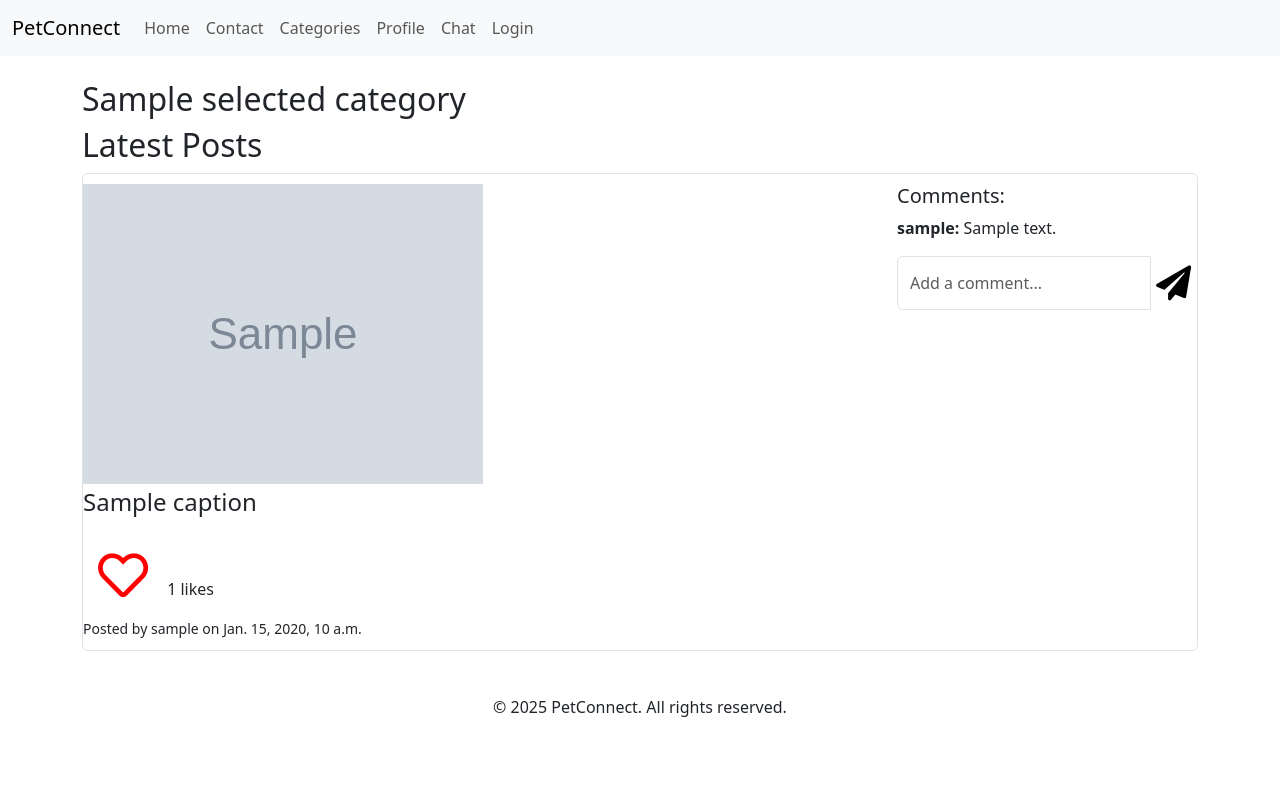
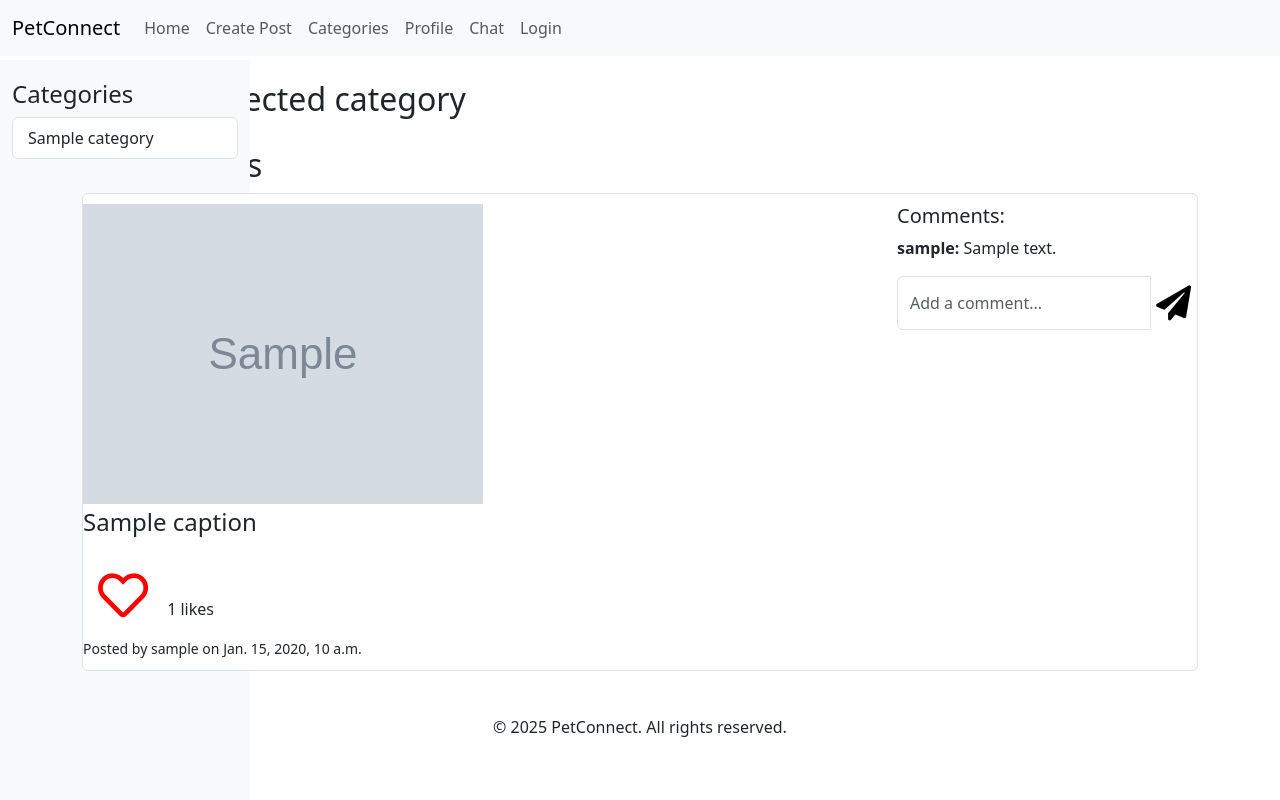
Before and after one commit to AdamAsheen/PetConnect, a Django app: template PetConnect/templates/category_detail.html in a window 1280 px wide. Run offline with Django 3.2, Linux system fonts and the light colour scheme; the template is opened without the code that fills it: most values are stand-ins (such as "Sample title", 1, 10 or a date in 2020); grey boxes marked "Sample" are stand-in pictures.

Commit message:
added ability to make posts

```diff
--- a/PetConnect/pets/models.py
+++ b/PetConnect/pets/models.py
@@ -17,7 +17,7 @@ class Category(models.Model):
     slug = models.SlugField(max_length = 50, null = True, blank = True, unique = True)
 
     def save(self, *args, **kwargs):
-        self.slug = slugify(self.name)
+        self.slug = slugify(self.category_name)
         super(Category, self).save(*args, **kwargs)
 
     class Meta:
@@ -30,8 +30,8 @@ class Category(models.Model):
 class Post(models.Model):
     user = models.ForeignKey(UserProfile, on_delete=models.CASCADE, related_name='posts')
     title = models.CharField(max_length = 250)
-    category = models.ForeignKey(Category, on_delete=models.SET_NULL, null=True, blank=True, related_name='posts')
-    image = models.ImageField(upload_to='post_images/', max_length=200)
+    category = models.ForeignKey(Category, on_delete=models.SET_NULL, null=True, blank=True, related_name='posts',default=Category.objects.get_or_create(category_name="General")[0])
+    image = models.ImageField(upload_to='post_images/', max_length=200,blank=True,null=True)
     caption = models.CharField(max_length=300, blank=True)
     date_created = models.DateTimeField(auto_now_add=True)
     slug = models.SlugField(max_length = 250, null = True, blank = True)
--- a/PetConnect/pets/urls.py
+++ b/PetConnect/pets/urls.py
@@ -6,4 +6,7 @@ urlpatterns = [
     path("add-comments",views.add_comment,name="add-comments"),
     path("add-likes",views.add_likes,name="add-likes"),
     path("remove-likes",views.remove_likes,name="remove-likes"),
+    path("create-post",views.create_post,name="create-post"),
+    path("categories",views.show_categories,name="categories"),
+    path("categories/<slug:category_slug>/", views.main_categories, name="category-detail"),
 ]
--- a/PetConnect/static/js/feed.js
+++ b/PetConnect/static/js/feed.js
@@ -1,5 +1,31 @@
 let heartButtons = document.querySelectorAll(".heart-button");
 let commentButtons = document.querySelectorAll(".comment-button");
+
+document.getElementById('create-post-form').addEventListener('submit', function(event) {
+    event.preventDefault();
+    let form = new FormData(this);
+    let csrfToken = document.querySelector("[name=csrfmiddlewaretoken]").value;
+
+    fetch("/pets/create-post", {
+        method: "POST",
+        headers: {
+            "X-CSRFToken": csrfToken
+        },
+        body: form,
+    })
+    .then(response => response.json())
+    .then(data => {
+        if (data.success) {
+            window.location.reload();
+        } else {
+            alert("Error: " + data.error);
+        }
+    })
+    .catch(error => {
+        console.error("Error:", error);
+        alert("Failed to create post");
+    });
+});
 
 commentButtons.forEach((button) => {
   button.addEventListener("click",saveComment)
@@ -70,7 +96,7 @@ function likeIncrement() {
       "post-id": postId,
     }),
   })
-    .then((response) => response.json()) // Make sure to parse the response as JSON
+    .then((response) => response.json())
     .then((data) => {
       if (data.success) {
         console.log("New Like Count: ", data.new_like_count);
@@ -78,7 +104,6 @@ function likeIncrement() {
         let likeCountSpan = document.querySelector(`#like-count-${postId}`);
         likeCountSpan.textContent = `${data.new_like_count}`;
 
-        // Update the heart icon to solid (liked)
         this.innerHTML = `<i class="fas fa-heart"></i>`;
       }
     })
@@ -101,7 +126,7 @@ function likeDecrement() {
       "post-id": postId,
     }),
   })
-    .then((response) => response.json()) // Parse the response as JSON
+    .then((response) => response.json())
     .then((data) => {
       if (data.success) {
         console.log("New Like Count: ", data.new_like_count);
@@ -109,7 +134,6 @@ function likeDecrement() {
         let likeCountSpan = document.querySelector(`#like-count-${postId}`);
         likeCountSpan.textContent = `${data.new_like_count}`;
 
-        // Update the heart icon to outline (unliked)
         this.innerHTML = `<i class="far fa-heart"></i>`;
       }
     })
--- a/PetConnect/templates/base.html
+++ b/PetConnect/templates/base.html
@@ -6,13 +6,10 @@
     <title>{% block title %}PetConnect{% endblock %}</title>
     <input type="hidden" name="csrfmiddlewaretoken" value="{{ csrf_token }}">
 
-
     <link href="https://cdn.jsdelivr.net/npm/bootstrap@5.3.0/dist/css/bootstrap.min.css" rel="stylesheet">
     <link rel="stylesheet" href="https://cdnjs.cloudflare.com/ajax/libs/font-awesome/5.15.3/css/all.min.css">
 
-
     {% load static %}
-
 </head>
 <body>
 
@@ -28,7 +25,7 @@
                         <a class="nav-link" href="{% url 'home' %}">Home</a>
                     </li>
                     <li class="nav-item">
-                        <a class="nav-link">Contact</a>
+                        <a class="nav-link" href="#" data-bs-toggle="modal" data-bs-target="#exampleModal">Create Post</a>
                     </li>
                     <li class="nav-item">
                         <a class="nav-link" href="{% url 'categories' %}">Categories</a>
@@ -47,21 +44,61 @@
         </div>
     </nav>
 
+    <!-- Modal Structure for Create Post -->
+    <div class="modal fade" id="exampleModal" tabindex="-1" aria-labelledby="exampleModalLabel" aria-hidden="true">
+        <div class="modal-dialog">
+            <div class="modal-content">
+
+                <!-- Modal Header -->
+                <div class="modal-header">
+                    <h5 class="modal-title" id="exampleModalLabel">Create a New Post</h5>
+                    <button type="button" class="btn-close" data-bs-dismiss="modal" aria-label="Close"></button>
+                </div>
+
+                <!-- Modal Body (Form to Create Post) -->
+                <div class="modal-body">
+                    <form id="create-post-form" action="{% url 'create-post' %}" method="POST" enctype="multipart/form-data">
+                        {% csrf_token %}
+                        <label for="post-caption">Caption</label>
+                        <input type="text" name="caption" id="post-caption" class="form-control" required>
+
+                        <label for="post-image">Image</label>
+                        <input type="file" name="image" id="post-image" class="form-control">
+
+                        <label>Category</label>
+                        {% for category in categories %}
+                            <div class="form-check">
+                                <input class="form-check-input" type="radio" name="category" id="category{{ category.id }}" value="{{ category.id }}">
+                                <label class="form-check-label" for="category{{ category.id }}">
+                                    {{ category.category_name }}
+                                </label>
+                            </div>
+                        {% endfor %}
+
+                        <button type="submit" class="btn btn-primary">Create Post</button>
+                    </form>
+                </div>
+
+                <!-- Modal Footer -->
+                <div class="modal-footer">
+                    <button type="button" class="btn btn-secondary" data-bs-dismiss="modal">Close</button>
+                </div>
+
+            </div>
+        </div>
+    </div>
+
     <div class="container mt-4">
         {% block content %}
-
         {% endblock %}
     </div>
-
-
-    <input type="hidden" name="csrfmiddlewaretoken" value="{{ csrf_token }}">
 
     <footer class="mt-4 text-center">
         <p>© 2025 PetConnect. All rights reserved.</p>
     </footer>
 
-
     <script src="https://cdn.jsdelivr.net/npm/@popperjs/core@2.11.6/dist/umd/popper.min.js"></script>
     <script src="https://cdn.jsdelivr.net/npm/bootstrap@5.3.0/dist/js/bootstrap.min.js"></script>
+    <script src="{% static 'js/feed.js' %}"></script>
 </body>
 </html>
--- a/PetConnect/templates/categories.html
+++ b/PetConnect/templates/categories.html
@@ -5,7 +5,6 @@
 <link rel="stylesheet" href="{% static 'css/category.css' %}">
 <div class="container-fluid">
   <div class="row">
-    <!-- Sidebar -->
     <div class="col-md-3 sidebar">
       <h4>Categories</h4>
       <div class="list-group" style="text-align: left;">
@@ -19,10 +18,10 @@
         {% endfor %}
       </div>
     </div>
-
     <!-- Main Content -->
     <div class="col-md-9">
       {% block category_content %}
+      <h3>Please select a category</h3>
       {% endblock %}
     </div>
   </div>
--- a/PetConnect/templates/category_detail.html
+++ b/PetConnect/templates/category_detail.html
@@ -4,8 +4,30 @@
 
 {% block content %}
   <h2>{{ selected_category.category_name }}</h2>
+  <link rel="stylesheet" href="{% static 'css/category.css' %}">
+<div class="container-fluid">
+  <div class="row">
+    <div class="col-md-3 sidebar">
+      <h4>Categories</h4>
+      <div class="list-group" style="text-align: left;">
+        {% for category in categories %}
+          <a
+            href="{% url 'category-detail' category.slug %}"
+            class="list-group-item list-group-item-action {% if category == selected_category %}active{% endif %}"
+          >
+            {{ category.category_name }}
+          </a>
+        {% endfor %}
+      </div>
+    </div>
+    <!-- Main Content -->
+    <div class="col-md-9">
+      {% block category_content %}
+      {% endblock %}
+    </div>
+  </div>
+</div>
 
-  <!-- Include the feed.html template and pass the required context -->
   {% include 'feed.html' with posts=posts liked_post_ids=liked_post_ids %}
 
 {% endblock %}
```
Also changed, not shown: PetConnect/pets/admin.py (+10 -1 lines), PetConnect/pets/views.py (+53 -0 lines).
